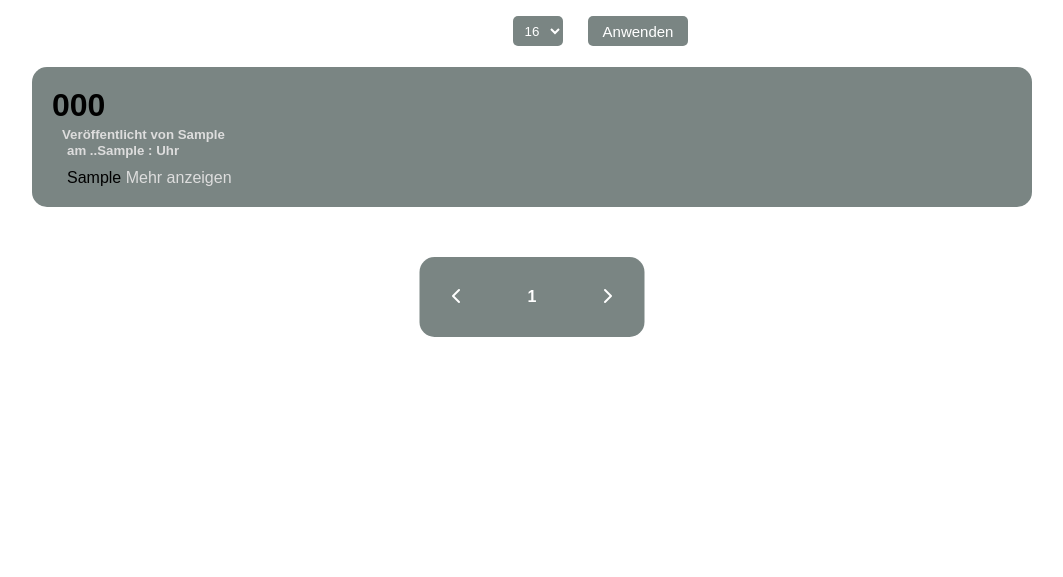
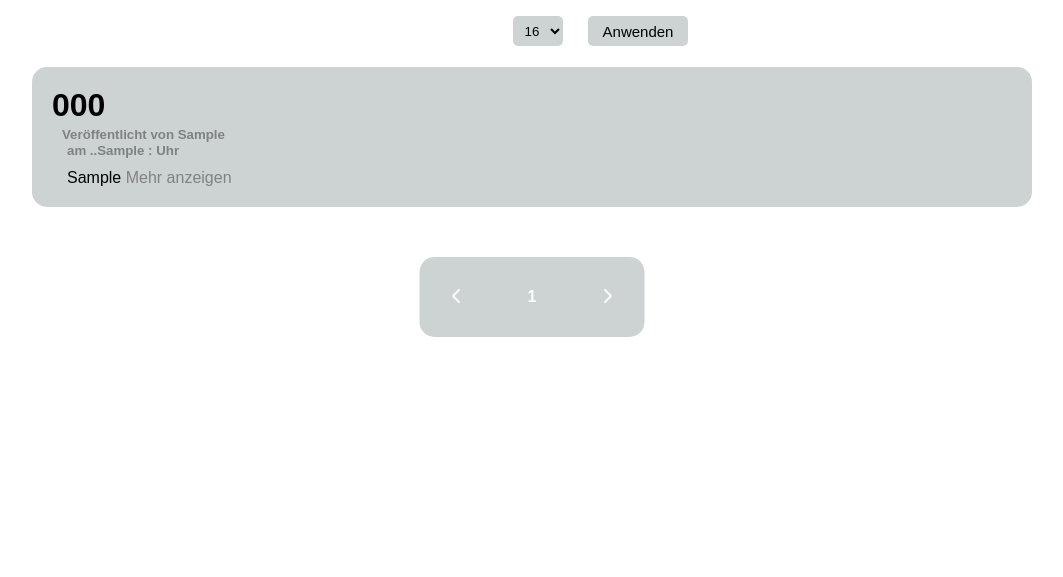
Before and after one commit to Jannik-Hm/Frgym, a PHP site: page /admin/news/ in a window 1280 px wide. Shown: the part 50-627 px from the top of the page, without its empty margins (108-1171 px from the left). Run offline with PHP 8.4, Linux system fonts and the light colour scheme; the visitor is signed in with stand-in values (Sample User, id 1); tables that the repository leaves empty or names only in its code hold one stand-in row (values such as "Sample post"); data that the repository does not hold is empty; some libraries are stand-ins or nearby versions.

Commit message:
belongs to last commit

```diff
--- a/admin/css/news.css
+++ b/admin/css/news.css
@@ -83,7 +73,6 @@ div.news ul li {
   right: 0;
   margin: auto;
   border: 2px white;
-  background-color: rgb(122, 133, 131);
   width: clamp(350px, 95%, 1000px);
   align-self: center;
   border-radius: 15px;
@@ -112,12 +100,10 @@ div.news ul li {
   top: 0px;
   text-align: center;
   cursor: pointer;
-  background-color: rgb(122, 133, 131);
   align-self: center;
   width: 50px;
   border: 0px;
   box-shadow: none;
-  color: #fff;
   border-radius: 5px;
   position: relative;
   margin: 0;
@@ -132,12 +118,10 @@ div.news ul li {
 .newssettings input[type="submit"] {
   top: 0px;
   cursor: pointer;
-  background-color: rgb(122, 133, 131);
   position: relative;
   width: 100px;
   border: 0px;
   box-shadow: none;
-  color: #fff;
   border-radius: 5px;
   height: 30px;
   margin: 0;
@@ -182,7 +165,6 @@ div.news ul li {
   padding: 0;
   left: 0;
   right: 0;
-  color: rgb(221, 221, 221);
   display: inline-block;
 }
 
@@ -231,7 +204,6 @@ div.news ul li {
 
 .singlenews a[class^="readmore"] {
   cursor: pointer;
-  color: rgb(221, 221, 221);
   display: inline-block;
 }
 
@@ -242,7 +214,6 @@ a[class^="divrm"] {
 
 div.pagination {
   margin-top: 50px;
-  background-color: rgb(122, 133, 131);
   display: flex;
   align-items: center;
   justify-content: center;
@@ -325,27 +289,53 @@ div[class^="readmorebox"] [class^="popupCloseButton"] {
   height: 30px;
   text-align: center;
 }
+/* Popup box END */
+
+/* colors */
+
 div[class^="readmorebox"] [class^="popupCloseButton"]:hover {
   background-color: #fff;
 }
-/* Popup box END */
-
-@media (max-width: 840px) {
-  .add-input-news {
-    margin-top: 50px;
-  }
+.newssettings label,
+div.pagination a {
+  color: #fff;
 }
 
-@media (max-width: 471px) {
-  .add-input-news {
-    margin-top: 100px;
-  }
+.add-input-news form label,
+.add-input-news form input,
+.add-input-news form textarea,
+.add-input-news form ::placeholder,
+.querycheck,
+.fa-edit {
+  color: rgb(102, 102, 102);
+  opacity: 1; /* Firefox */
 }
 
-@media (max-width: 367px) {
-  .add-input-news {
-    margin-top: 150px;
-  }
+.add-input-news form input,
+.add-input-news form textarea,
+.newssettings select,
+.newssettings input[type="submit"],
+.singlenews,
+.newssettings select,
+div.pagination,
+div[class^="readmorebox"] > div,
+div[class^="readmorebox"] [class^="popupCloseButton"] {
+  background: rgb(205, 211, 210);
+}
+
+.querycheck {
+  background-color: #3d859c;
+}
+
+.singlenews h5 p,
+.newspopup h5,
+.newspopup h5 p,
+.singlenews a[class^="readmore"] {
+  color: rgb(129, 129, 129);
+}
+
+div.pagination a:hover {
+  color: rgb(145, 193, 209);
 }
 
 @media (prefers-color-scheme: dark) {
```
Also changed, not shown: other parts of admin/css/news.css (+25 -34 lines).
